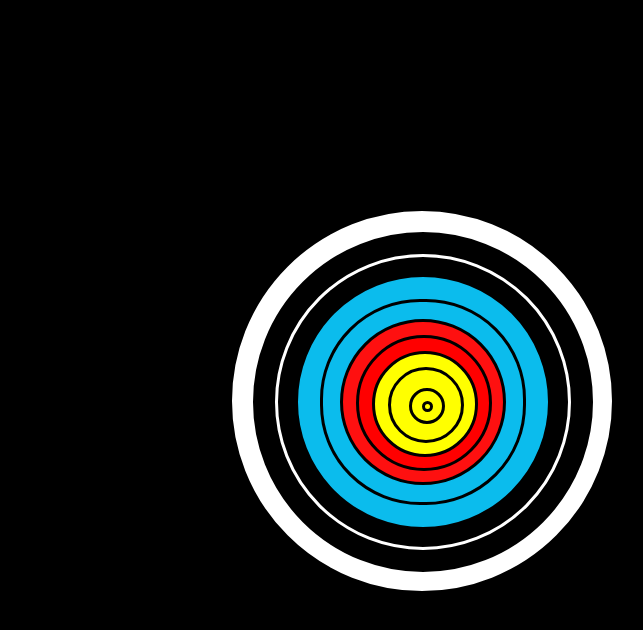
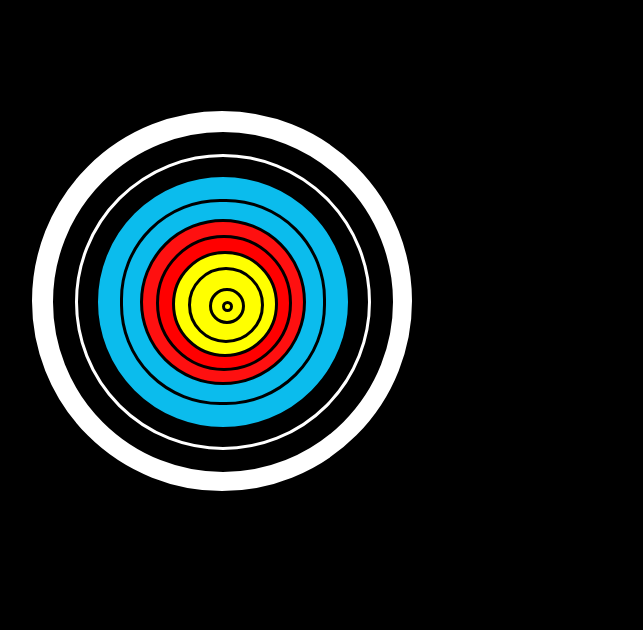
Before and after one commit to Anveshdonga/task-26-12-23, a plain HTML site: page index.html in a window 1280 px wide. Shown: the whole page, without its empty margins (179-822 px from the left). Drawn offline with Linux system fonts and the light colour scheme.

Commit message:
Update index.html

```diff
--- a/index.html
+++ b/index.html
@@ -6,8 +6,8 @@
     <title>Document</title>
     <style>
         .aa{
-         padding: 200px;
-         margin-left: 200px;
+         padding: 100px;
+         margin-left: 100px;
 }
     .a1{
         background-color: rgb(255, 255, 255);
```
